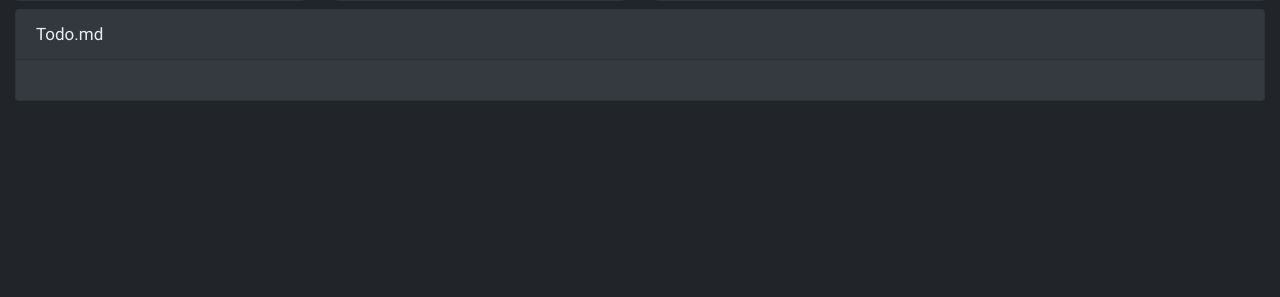
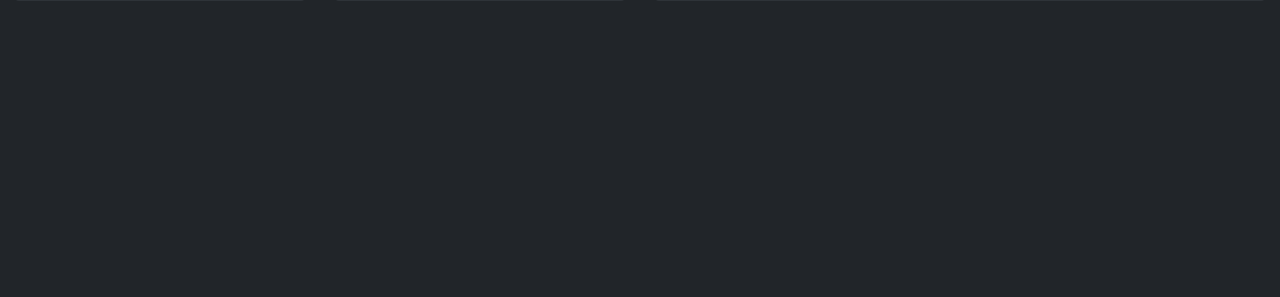
Before and after one commit to KelpFramework/kelp-website, a Flask app: template templates/acp/acp_index.html in a window 1280 px wide. Shown: the part 380-677 px from the top of the page. Run offline with Flask 2, Linux system fonts and the light colour scheme; the template is opened without the code that fills it, so the values that code supplies are empty; parts of the project's set-up code (start-up, migrations or seed data) failed here and were passed over; some libraries are stand-ins or nearby versions.

Commit message:
Some more ACP fixes - removed old TODO.md display - added some input titles in acp

```diff
--- a/routes/admin_routes.py
+++ b/routes/admin_routes.py
@@ -9,8 +9,7 @@
 def acp_index():
     return render_template(
         "acp/acp_index.html",
-        stats=web_stats.Stats,
-        todo=web_stats.get_todo_md()
+        stats=web_stats.Stats
     )
 
 
--- a/static/js/acp/acp_extensions.js
+++ b/static/js/acp/acp_extensions.js
@@ -105,7 +105,7 @@
     modal.Custom(`
         <div>
             <form id="form_22231" method="post" enctype="multipart/form-data" action="/acp/extensions">
-                <input type="text" class="form-control" name="id" placeholder="id" pattern="[A-Za-z0-9-_]" required> <br>
+                <input type="text" class="form-control" name="id" placeholder="id" pattern="[A-Za-z0-9-_]" title="Allowed: A-Z a-z 0-9 - _" required> <br>
                 <input type="text" class="form-control" name="name" placeholder="name" required> <br>
                 <input type="text" class="form-control" name="short_desc" placeholder="short description" required> <br>
                 <textarea class="form-control" type="text" name="desc" placeholder="description" required></textarea> <br>
--- a/templates/acp/acp_index.html
+++ b/templates/acp/acp_index.html
@@ -36,12 +36,12 @@
                 </div>
             </div>
         </div>
-        <div class="col-12 mt-2">
-            <div class="card h-100">
-                <div class="card-header">Todo.md</div>
-                <div class="card-body">{{ todo|safe }}</div>
-            </div>
-        </div>
+{#        <div class="col-12 mt-2">#}
+{#            <div class="card h-100">#}
+{#                <div class="card-header"></div>#}
+{#                <div class="card-body">{{  }}</div>#}
+{#            </div>#}
+{#        </div>#}
     </div>
 
 {% endblock %}
--- a/templates/components/navbar_acp.html
+++ b/templates/components/navbar_acp.html
@@ -25,6 +25,7 @@
         <div class="dropdown ml-3">
             <button class="btn btn-outline-warning dropdown-toggle" data-toggle="dropdown">{{ account }} </button>
             <div class="dropdown-menu dropdown-menu-left">
+                <a class="dropdown-item" href="/profile">My Profile</a>
                 <div class="dropdown-divider"></div>
                 <a class="dropdown-item" href="/">Leave ACP</a>
                 <a class="dropdown-item text-danger" href="/logout">Logout</a>
```
